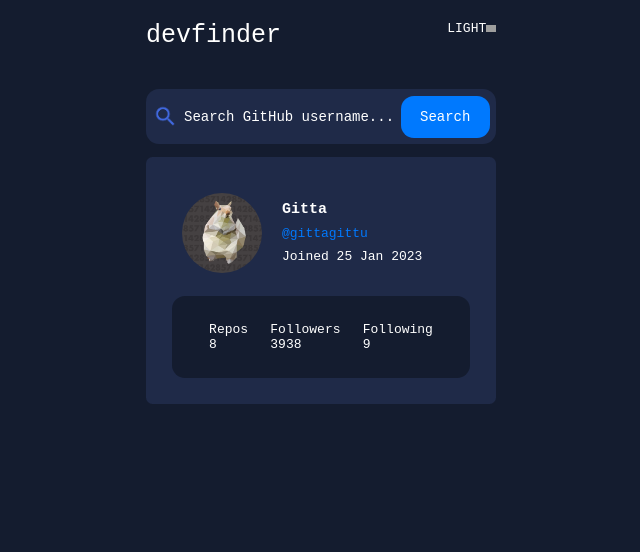
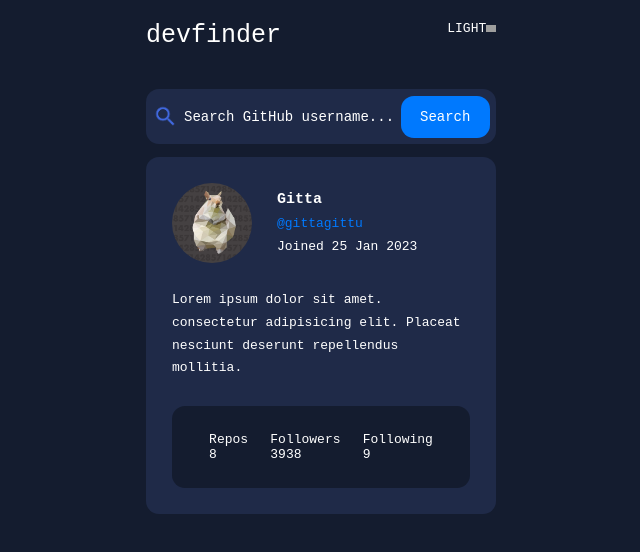
Before and after one commit to gittakiranaae/github-user-search, a React (Vite) app: page / in a window 1280 px wide. Shown: the top 552 px of the page, without its empty margins (319-959 px from the left). Built offline with nearby package versions, Linux system fonts and the light colour scheme; grey boxes are pictures that could not be loaded.

Commit message:
add bio desc

```diff
--- a/src/Profile.jsx
+++ b/src/Profile.jsx
@@ -20,7 +20,11 @@ function Profile() {
           </div>
           <div></div>
         </div>
-        <div className="bio-desc"></div>
+        <div className="bio-desc">
+          Lorem ipsum dolor sit amet.
+          <br /> consectetur adipisicing elit. Placeat nesciunt deserunt
+          repellendus mollitia.
+        </div>
         <div className="bio-numbers">
           {Object.keys(numbers).map((number) => (
             <div className="number">
--- a/src/index.css
+++ b/src/index.css
@@ -100,7 +100,7 @@ li {
   background-color: #1f2a48;
   outline: none;
   border-style: none;
-  border-radius: 0.5rem;
+  border-radius: 1rem;
   padding: 2rem;
 }
 
@@ -123,10 +123,10 @@ img {
   display: flex;
 }
 
-/* Create two equal columns that sits next to each other */
+/* Create two columns that sits next to each other */
 .column {
-  flex: 30% 70%;
-  padding: 10px;
+  flex: 30% 70%; /*how to remove 3rd column?*/
+  padding: 0px 25px 0px 0px;
   display: inline-block;
 }
 
@@ -143,6 +143,12 @@ p {
   margin: 8px 0px;
 }
 
+.bio-desc {
+  padding: 1rem 0rem;
+  line-height: 1.75rem;
+  margin-top: 1rem;
+}
+
 .bio-numbers {
   display: grid;
   place-items: center;
@@ -154,7 +160,3 @@ p {
   border-radius: 1rem;
   margin-top: 1rem;
 }
-
-.number {
-  align-self: center;
-}
```
